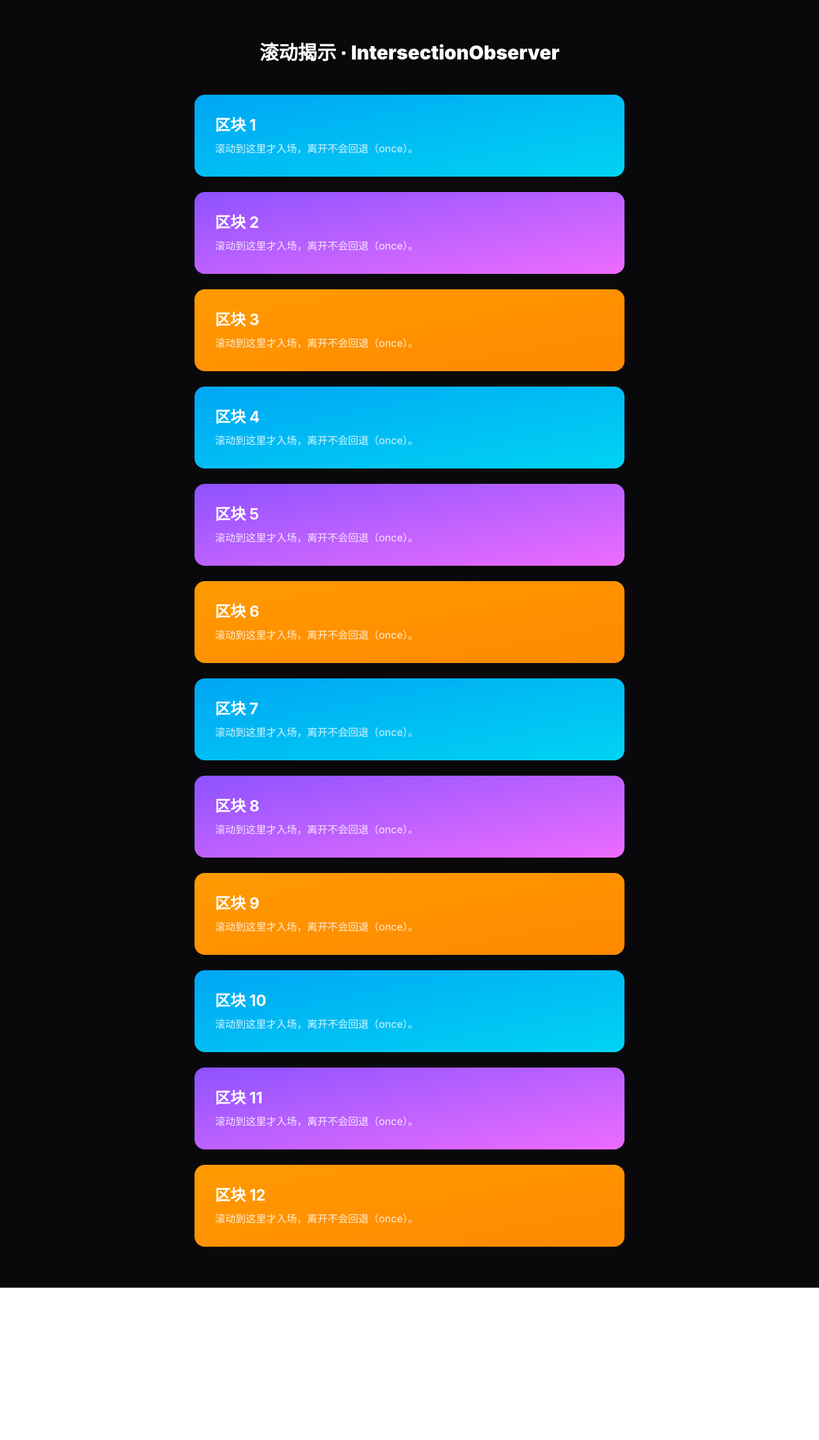
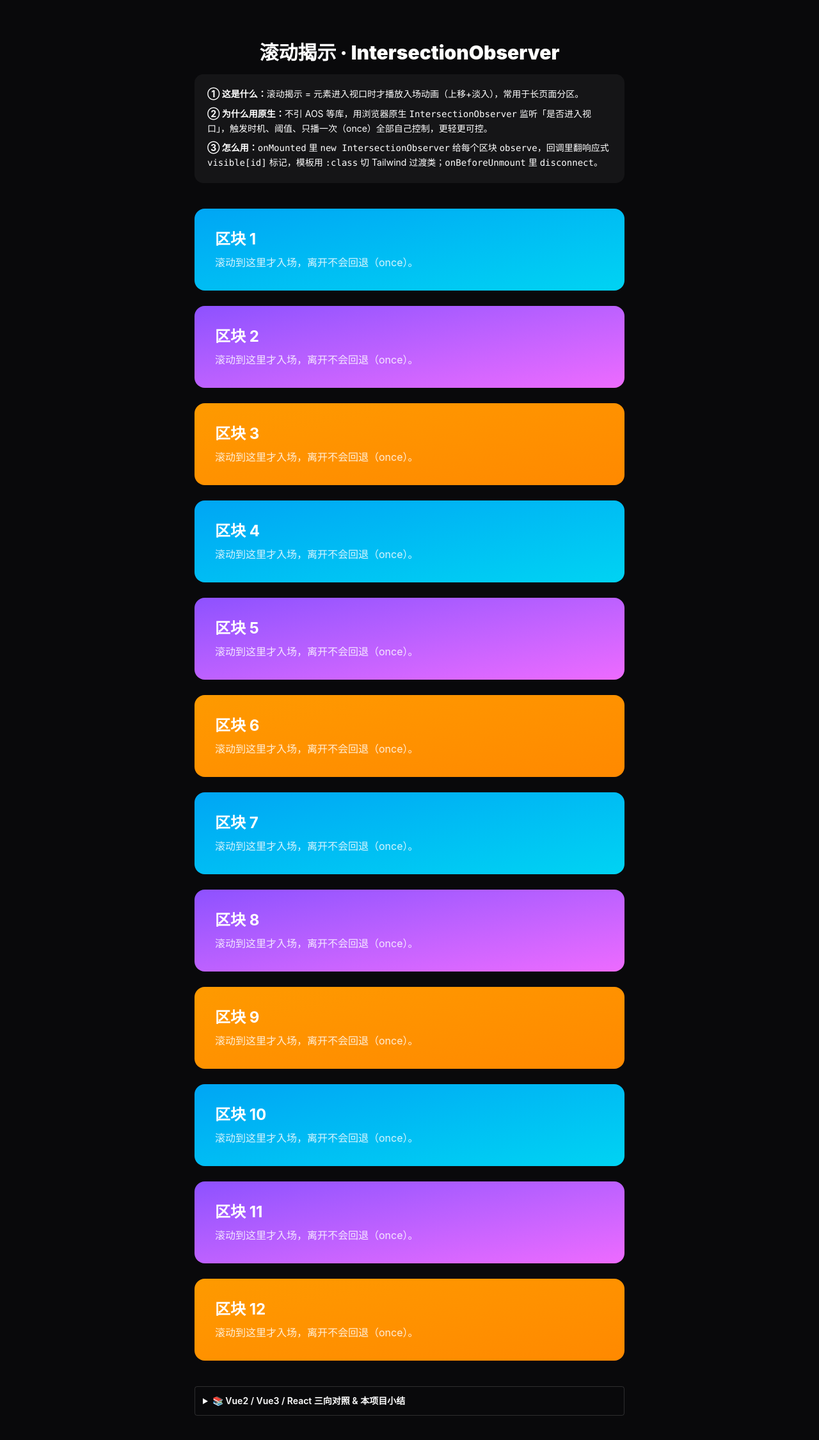
Before and after one commit to 1256807020/social-basic, a Nuxt app: page /anim-intersection-reveal in a window 1280 px wide. Shown: the top 2250 px of the page at 64% size. Before the commit the page ends 2012 px from the top, so only its background shows below. Built offline with nearby package versions, Linux system fonts and the light colour scheme.

Commit message:
learn/anim-intersection-reveal: 补 §16 页首三段式 + 文末 Vue2/Vue3/React 三向对照

```diff
--- a/app/pages/anim-intersection-reveal.vue
+++ b/app/pages/anim-intersection-reveal.vue
@@ -1,8 +1,12 @@
 <script setup lang="ts">
-// 【动画组合 · 滚动揭示（原生 IntersectionObserver）】
-// 不引第三方库：用浏览器原生 IntersectionObserver 监听元素是否进入视口，
-// 进入时翻动 Vue 响应式标记，配合 Tailwind 过渡类做入场动画。
-// 比 AOS 更可控：触发时机、阈值、只播一次都自己说了算。
+// ───────────────────────────────────────────────────────────
+// 从 Vue2 升级到 Vue3（动画组合 · 滚动揭示篇）· 原生 IntersectionObserver
+// · Vue2：无内置，常用 AOS / vue-observe-visibility 等第三方库；
+// · Vue3：原生 IntersectionObserver + onMounted 监听，配合响应式标记 + Tailwind 过渡类；
+// · React 对照：原生 IntersectionObserver + useEffect，或 react-intersection-observer 库。
+// 📌 实战定位：滚动入场动画【了解即可·进阶】；比 AOS 更可控（阈值/once 自己定）。
+// 🧭 学习模式：🔧固定写法=onMounted 里 new IntersectionObserver(...)+observe；文末 <details> 有 Vue2/Vue3/React 三向对照。
+// ───────────────────────────────────────────────────────────
 import { onMounted, onBeforeUnmount, reactive, ref } from 'vue'
 
 const blocks = Array.from({ length: 12 }, (_, i) => ({
@@ -37,7 +41,14 @@ onBeforeUnmount(() => io?.disconnect())
 <template>
   <main ref="root" class="min-h-screen bg-zinc-950 px-6 py-16 text-white">
     <div class="mx-auto max-w-2xl">
-      <h1 class="mb-12 text-center text-3xl font-black">滚动揭示 · IntersectionObserver</h1>
+      <h1 class="mb-4 text-center text-3xl font-black">滚动揭示 · IntersectionObserver</h1>
+
+      <!-- 页首三段式：这是什么 / 为什么 / 怎么用 -->
+      <section class="mb-10 space-y-2 rounded-xl bg-white/5 p-5 text-sm leading-relaxed">
+        <p><b>① 这是什么：</b>滚动揭示 = 元素进入视口时才播放入场动画（上移+淡入），常用于长页面分区。</p>
+        <p><b>② 为什么用原生：</b>不引 AOS 等库，用浏览器原生 <code>IntersectionObserver</code> 监听「是否进入视口」，触发时机、阈值、只播一次（once）全部自己控制，更轻更可控。</p>
+        <p><b>③ 怎么用：</b><code>onMounted</code> 里 <code>new IntersectionObserver</code> 给每个区块 <code>observe</code>，回调里翻响应式 <code>visible[id]</code> 标记，模板用 <code>:class</code> 切 Tailwind 过渡类；<code>onBeforeUnmount</code> 里 <code>disconnect</code>。</p>
+      </section>
 
       <div class="space-y-6">
         <div
@@ -56,6 +67,27 @@ onBeforeUnmount(() => io?.disconnect())
           <p class="mt-2 text-white/85">{{ b.desc }}</p>
         </div>
       </div>
+
+      <details class="mt-10 rounded border border-white/15 p-3 text-sm">
+        <summary class="cursor-pointer font-semibold">📚 Vue2 / Vue3 / React 三向对照 & 本项目小结</summary>
+        <table class="mt-2 w-full border-collapse text-left text-white/90">
+          <thead>
+            <tr class="border-b border-white/15">
+              <th class="px-2 py-1">维度</th>
+              <th class="px-2 py-1">Vue2</th>
+              <th class="px-2 py-1">Vue3</th>
+              <th class="px-2 py-1">React</th>
+            </tr>
+          </thead>
+          <tbody>
+            <tr class="border-b border-white/10"><td class="px-2 py-1">监听</td><td class="px-2 py-1">AOS / vue-observe-visibility</td><td class="px-2 py-1">原生 IntersectionObserver</td><td class="px-2 py-1">原生 IO / react-intersection-observer</td></tr>
+            <tr class="border-b border-white/10"><td class="px-2 py-1">挂载时机</td><td class="px-2 py-1">mounted 钩子</td><td class="px-2 py-1">onMounted</td><td class="px-2 py-1">useEffect</td></tr>
+            <tr class="border-b border-white/10"><td class="px-2 py-1">动画</td><td class="px-2 py-1">CSS class 切换</td><td class="px-2 py-1">:class + Tailwind 过渡</td><td class="px-2 py-1">className / framer-motion</td></tr>
+            <tr class="border-b border-white/10"><td class="px-2 py-1">收尾</td><td class="px-2 py-1">手动销毁</td><td class="px-2 py-1">onBeforeUnmount disconnect</td><td class="px-2 py-1">useEffect cleanup</td></tr>
+          </tbody>
+        </table>
+        <p class="mt-2 text-white/60">📝 小结：三框架本质都是「IO 监听进入视口 → 翻标记 → CSS 过渡」。Vue3 用 onMounted 注册、onBeforeUnmount 断开，天然契合组合式生命周期。</p>
+      </details>
     </div>
   </main>
 </template>
```
